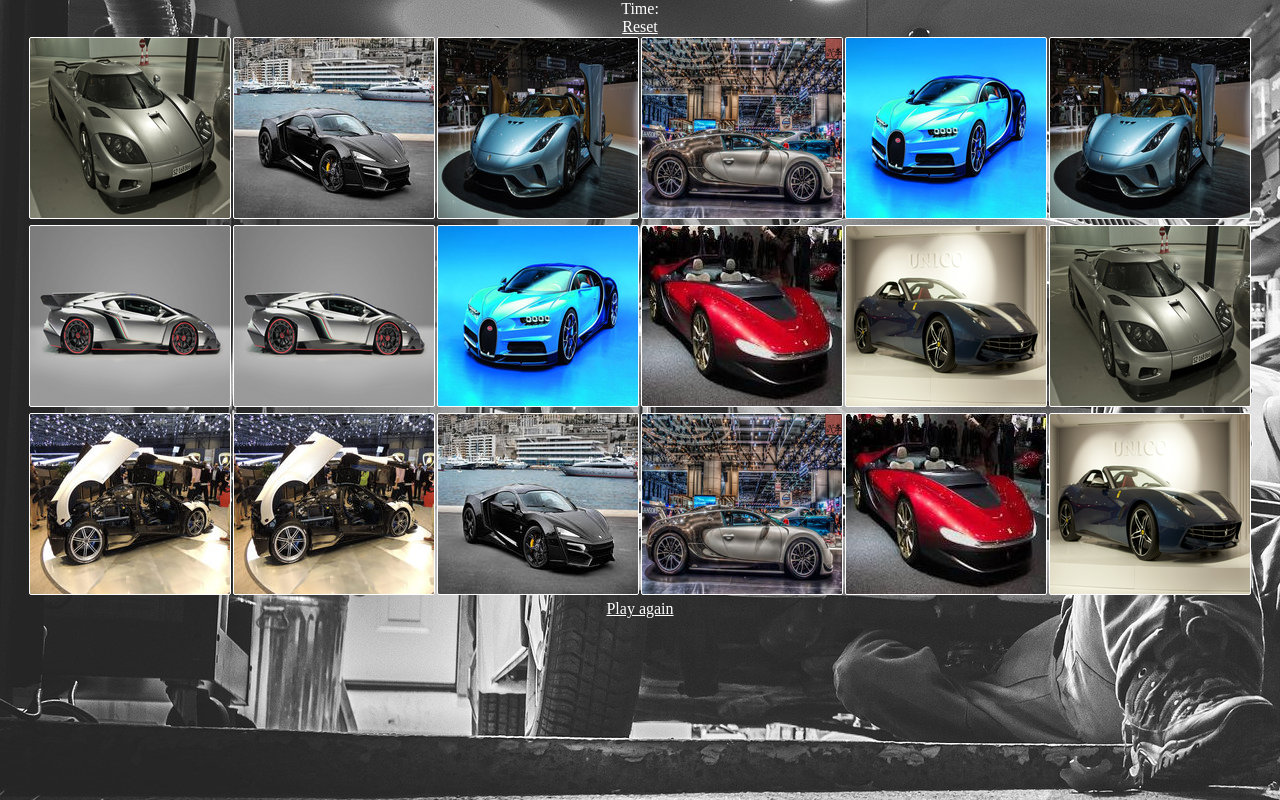
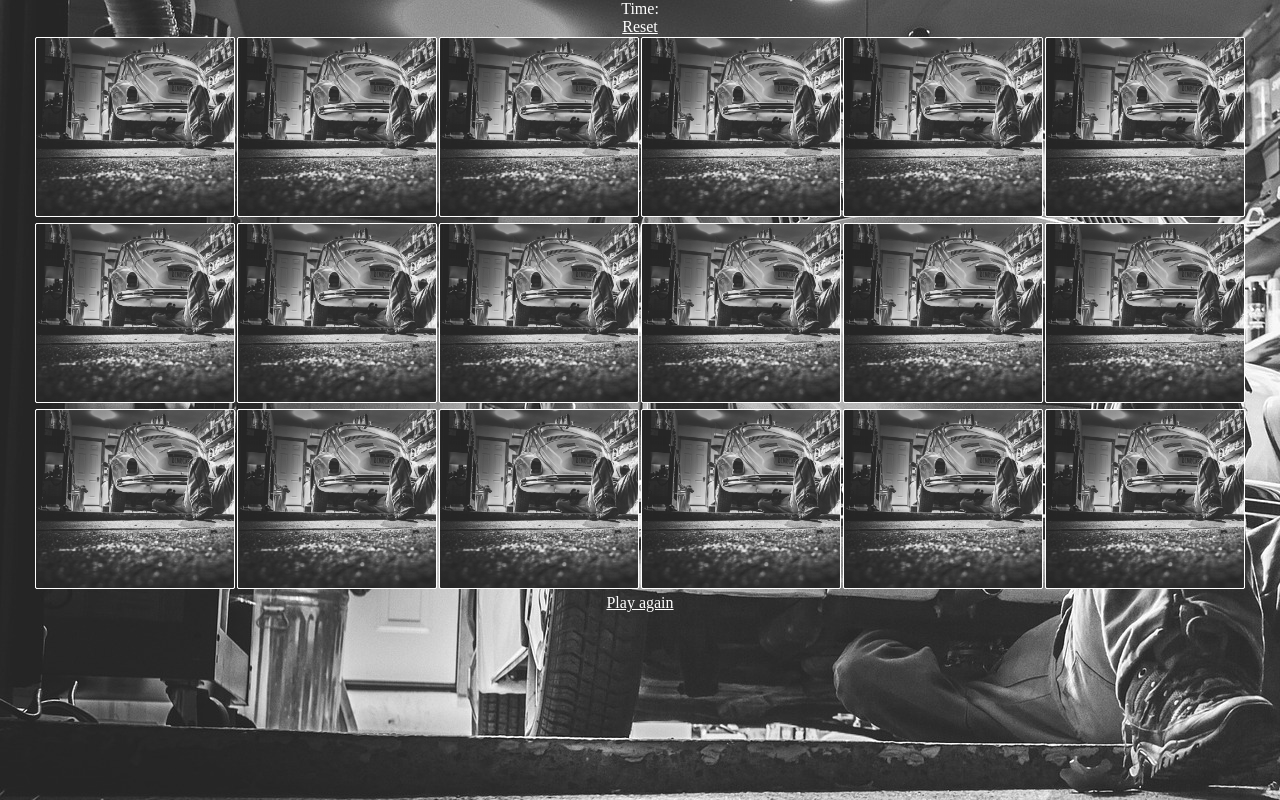
Before and after one commit to borkson/Cars---Simple-Memory-Game, a plain HTML site: page index.html in a window 1280 px wide. Drawn offline with nearby package versions, Linux system fonts and the light colour scheme.

Commit message:
add click event for single image, style.css improvements

```diff
--- a/css/style.css
+++ b/css/style.css
@@ -1,6 +1,7 @@
 * {
     padding: 0;
     margin: 0;
+    box-sizing: border-box;
 }
 
 body {
@@ -9,17 +10,39 @@ body {
     color: #fff;
 }
 
-.block {
-    display: inline-block;
-    border: 1px solid #fff;
-    height: 180px;
-    width: 200px;
-    margin: 1px;
-    background-image: url(../images/car_bg.jpg);
-    background-size: cover;
-    border-radius: 2px;
-}
-
 a {
     color: #fff;
 }
+
+.block, .face-down, .face-up {
+    height: 180px;
+    width: 200px;
+}
+
+.block {
+    display: inline-block;
+    position: relative;
+    margin: 1px;
+}
+
+.face-up {
+    z-index: 2;
+}
+
+.face-down {
+    background-image: url(../images/car_bg.jpg);
+    background-size: cover;
+    z-index: 3;
+}
+
+.face-up, .face-down {
+    position: absolute;
+    left: 0;
+    top: 0;
+    border-radius: 2px;
+    border: 1px solid #fff;
+}
+
+.visible .face-down {
+    z-index: 1;
+}
--- a/js/app.js
+++ b/js/app.js
@@ -4,7 +4,7 @@ $(function() {
         var row = 3; // od usera
         var col = 6; // od usera
         var divSizeWidth = '200px';
-        var divSizeHeight = '180px'; // rozmiar kwadratu pozniej bedzie zmienione na piksele
+        var divSizeHeight = '180px';
         var size = row * col;
         var body = $('body');
         var game = $('#game');
@@ -25,20 +25,29 @@ $(function() {
         var outerDiv = $('<div>'); // kontener na obrazki
         outerDiv.height(row * divSizeHeight).width(col * divSizeWidth); // ustawiasz wymiar kontenera
         for (var i = 0; i < size; i++) { // petla do dodawania obrazkow do kontenera
-            var randomImg = Math.floor(Math.random() * imgRandomArr.length);
-            console.log(imgRandomArr.length);
-            console.log(randomImg); //losuje spośród 18 zdjęc
-            var faceUp = imgRandomArr[randomImg];
+            var randomImg = Math.floor(Math.random() * imgRandomArr.length); //losuje spośród 18 zdjęc
+            var carImg = imgRandomArr[randomImg];
             // Remove from faces array so we don't re-pick
             imgFaces.splice(randomImg, 1);
             var div = $('<div>'); // tworzysz div
             div.addClass('block'); // ustawiasz mu wymiar
             outerDiv.append(div); // dodajesz do kontenera
-            div.css({
-                'background-image': 'url(' + faceUp + ')'
+            var faceUp = $('<div>').addClass('face-up');
+            var faceDown = $('<div>').addClass('face-down');
+            div.append(faceUp);
+            div.append(faceDown);
+            faceUp.css({
+                'background-image': 'url(' + carImg + ')'
             });
         }
         game.append(outerDiv); // kontener dodajesz do body
 
+
+        var cards = $('.block');
+        cards.on('click', function() {
+            $(this).addClass('visible');
+
+        })
+
     });
 });
```
